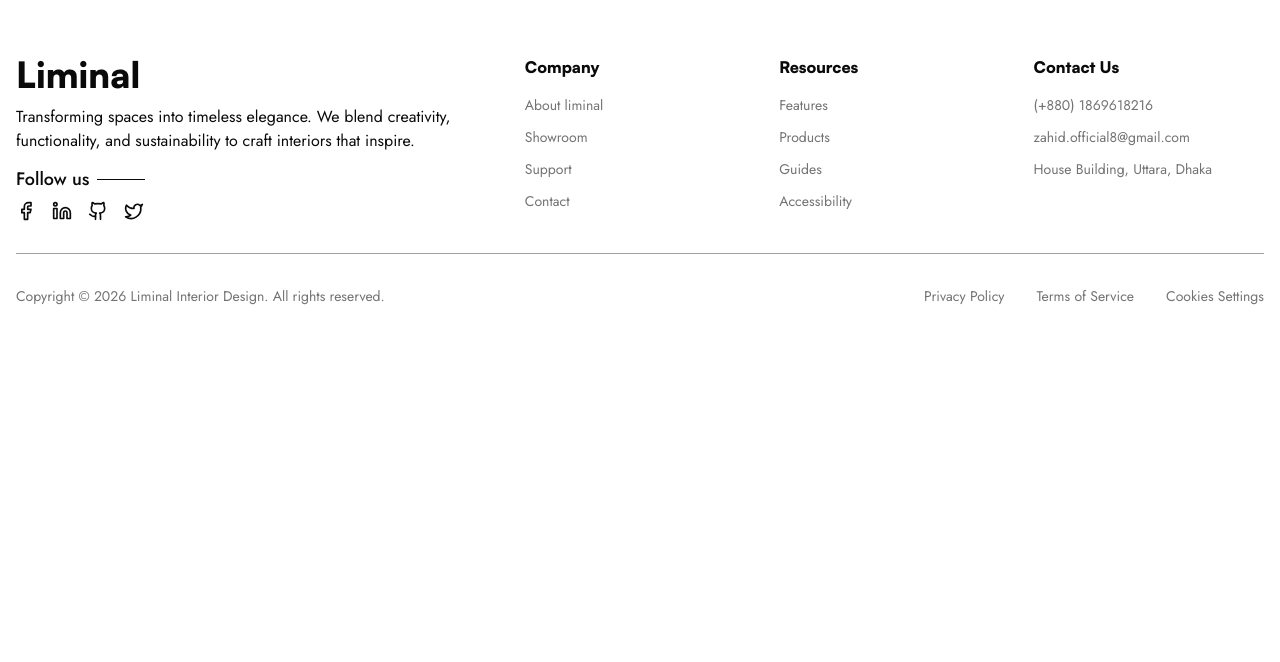
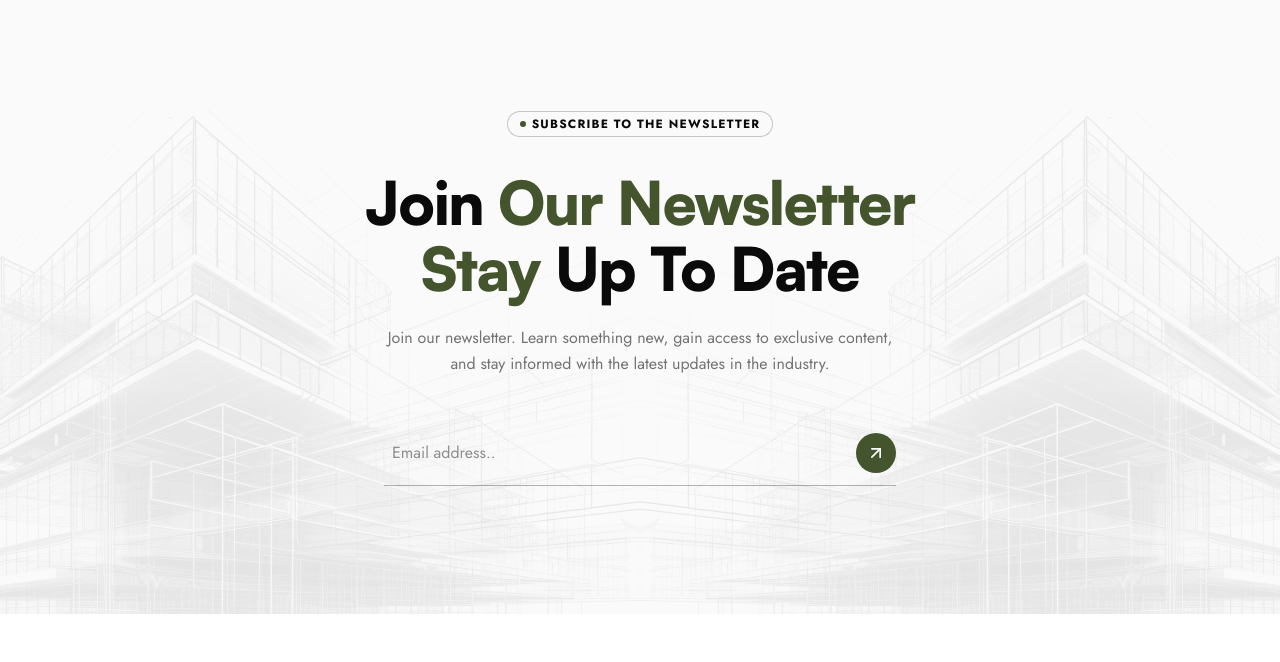
Before and after one commit to zahid-official/liminal-frontend, a Next.js app: page / in a window 1280 px wide. Shown: the part 4838-5500 px from the top of the page. Before the commit the page ends 5176 px from the top, so only its background shows below. Built offline with nearby package versions, Linux system fonts and the light colour scheme.

Commit message:
feat: implement newsletter section in home page

```diff
--- a/src/app/(public)/page.tsx
+++ b/src/app/(public)/page.tsx
@@ -1,5 +1,6 @@
 import AboutSection from "@/components/modules/public/home/AboutSection";
 import BannerSection from "@/components/modules/public/home/BannerSection";
+import NewsletterSection from "@/components/modules/public/home/NewsletterSection";
 import ProjectSection from "@/components/modules/public/home/ProjectSection";
 import ServiceSection from "@/components/modules/public/home/ServiceSection";
 
@@ -11,6 +12,7 @@ const HomePage = () => {
       <AboutSection />
       <ServiceSection />
       <ProjectSection />
+      <NewsletterSection />
     </div>
   );
 };
--- /dev/null
+++ b/src/components/modules/public/home/NewsletterSection.tsx
@@ -0,0 +1,83 @@
+import { ArrowUpRight } from "lucide-react";
+import SectionBadge from "@/components/shared/SectionBadge";
+
+// NewsletterSection Component
+const NewsletterSection = () => {
+  return (
+    <section
+      id="newsletter"
+      aria-labelledby="newsletter-heading"
+      className="relative overflow-hidden py-24 md:py-28 lg:py-32 bg-zinc-50 dark:bg-background"
+    >
+      {/* Background Images */}
+      <div className="absolute inset-0 z-0 opacity-100 dark:opacity-20 pointer-events-none flex justify-between">
+        {/* Left Image */}
+        <div
+          className="w-1/2 h-full bg-left object-cover"
+          style={{
+            backgroundImage: "url('/assets/bg-newsletter.png')",
+            backgroundSize: "",
+            backgroundPosition: "left bottom",
+            backgroundRepeat: "no-repeat",
+          }}
+        />
+        {/* Right Image (Flipped) */}
+        <div
+          className="w-1/2 h-full bg-left object-cover -scale-x-100"
+          style={{
+            backgroundImage: "url('/assets/bg-newsletter.png')",
+            backgroundSize: "",
+            backgroundPosition: "left bottom",
+            backgroundRepeat: "no-repeat",
+          }}
+        />
+      </div>
+
+      {/* Content Container */}
+      <div className="custom-container relative z-10 flex flex-col items-center text-center">
+        {/* Badge */}
+        <SectionBadge
+          text="SUBSCRIBE TO THE NEWSLETTER"
+          className="mb-6 lg:mb-8 bg-zinc-50/80 dark:bg-background/80 backdrop-blur-sm"
+        />
+
+        {/* Heading */}
+        <h2
+          id="newsletter-heading"
+          className="text-4xl sm:text-5xl md:text-6xl font-semibold leading-[1.1] tracking-tight mb-6"
+        >
+          <span>Join </span>
+          <span className="text-liminal-secondary">Our Newsletter</span>
+          <br className="hidden sm:block" />
+          <span className="text-liminal-secondary">Stay </span>
+          <span>Up To Date</span>
+        </h2>
+
+        {/* Subtitle */}
+        <p className="max-w-2xl mx-auto text-muted-foreground text-[15px] sm:text-base leading-relaxed mb-10 lg:mb-14">
+          Join our newsletter. Learn something new, gain access to exclusive
+          content, <br className="hidden md:block" /> and stay informed with the latest updates in the industry.
+        </p>
+
+        {/* Input Form */}
+        <form className="w-full max-w-sm sm:max-w-md xl:max-w-lg relative flex items-center border-b border-foreground/30 dark:border-border pb-3 group transition-colors focus-within:border-foreground/60">
+          <input
+            type="email"
+            placeholder="Email address.."
+            required
+            className="w-full bg-transparent border-none outline-none text-[15px] sm:text-base text-foreground placeholder:text-muted-foreground/80 focus:ring-0 px-2"
+          />
+          <button
+            type="submit"
+            className="group/btn shrink-0 w-8 h-8 sm:w-10 sm:h-10 rounded-full bg-liminal-secondary text-primary-foreground flex items-center justify-center transition-all duration-700 ease-[cubic-bezier(0.22,1,0.36,1)] hover:scale-105 active:scale-95 ml-2 cursor-pointer"
+            aria-label="Subscribe"
+          >
+            <ArrowUpRight className="w-4 h-4 sm:w-5 sm:h-5 text-white transition-transform duration-700 ease-[cubic-bezier(0.22,1,0.36,1)] transform-gpu group-hover/btn:rotate-45" />
+          </button>
+        </form>
+      </div>
+    </section>
+  );
+};
+
+export default NewsletterSection;
```
Also changed, not shown: public/assets/bg-newsletter.png (added).
